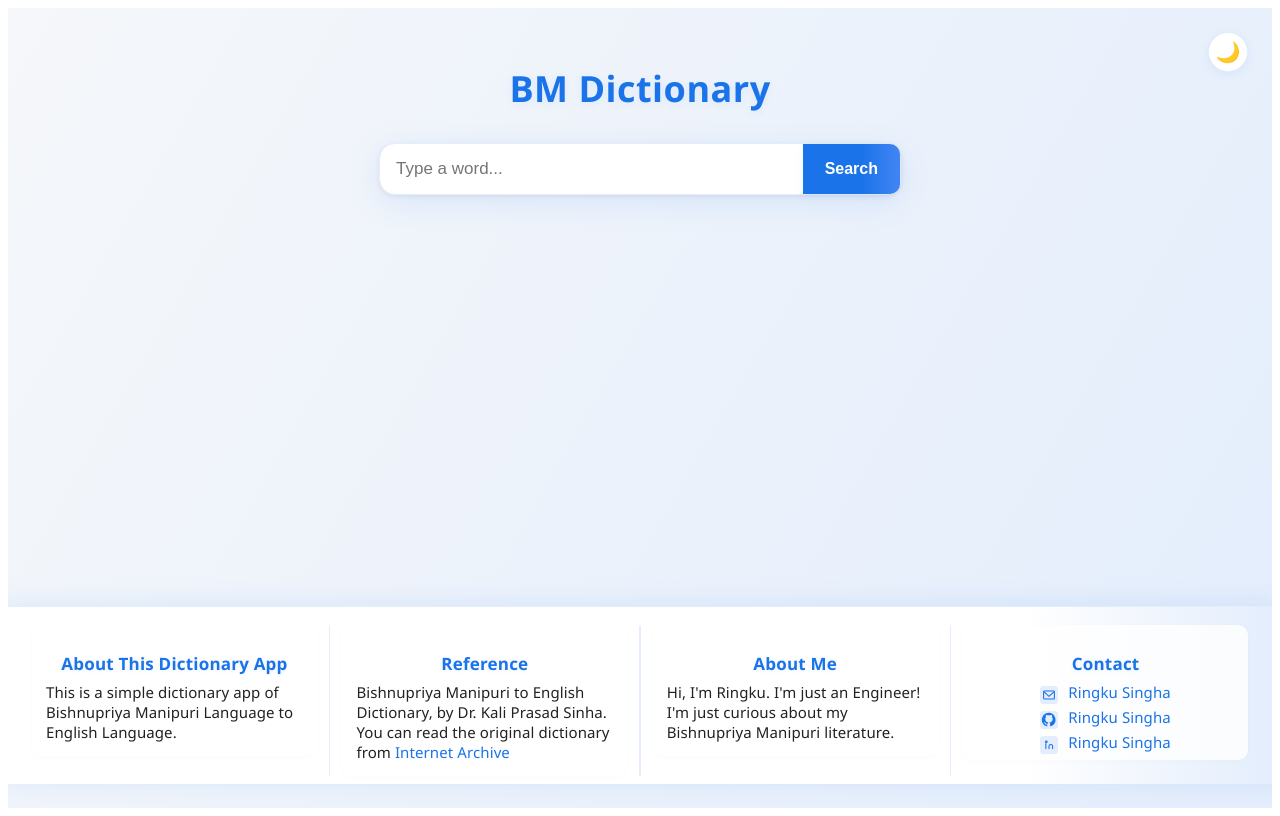
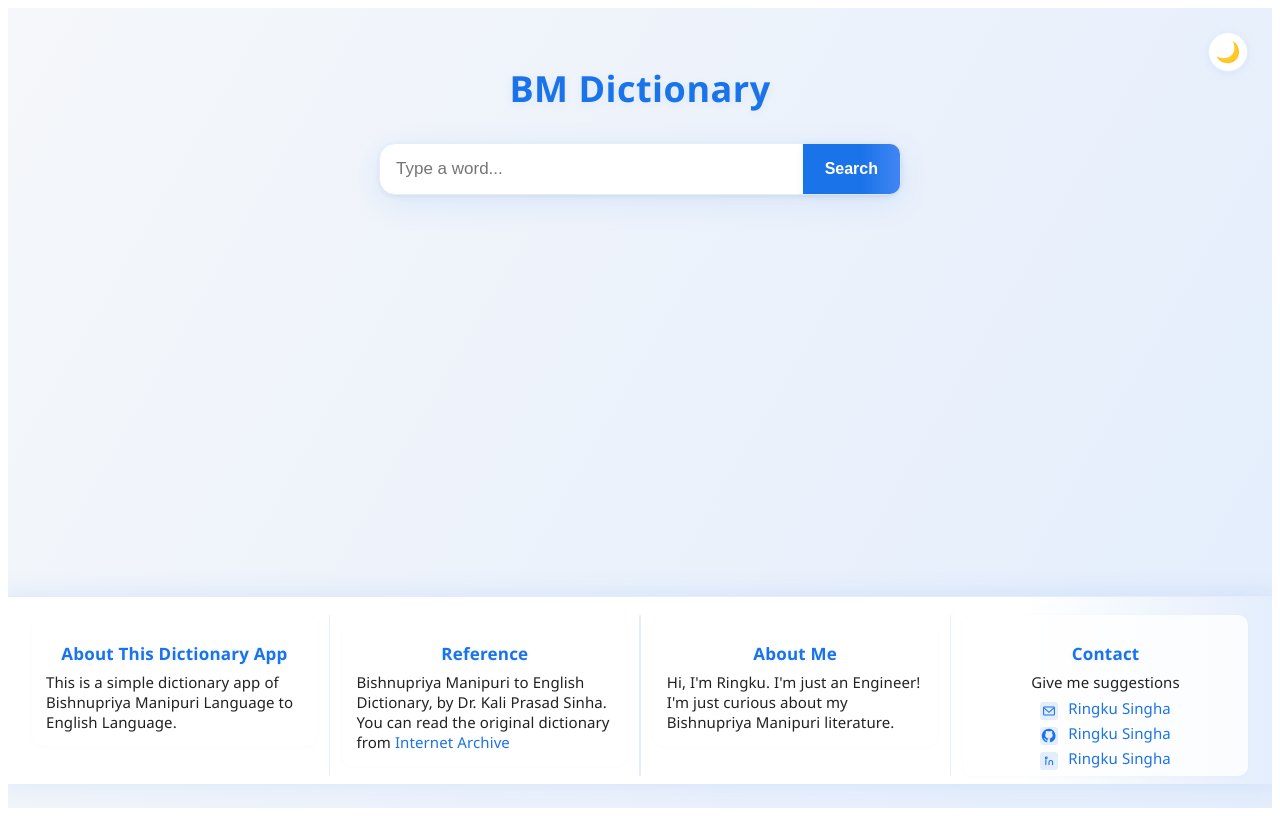
Before and after one commit to ringku1/Bishnupriya-Manipuri-Language-Dictionary, a React (Vite) app: page / in a window 1280 px wide. Built offline with nearby package versions, Linux system fonts and the light colour scheme.

Commit message:
contact footer fix

```diff
--- a/src/App.jsx
+++ b/src/App.jsx
@@ -101,6 +101,7 @@ function App() {
           <div className="footer-divider"></div>
           <div className="footer-section contact-info">
             <h3>Contact</h3>
+            <p>Give me suggestions</p>
             <ul>
               <li>
                 <span className="contact-icon" title="Email" aria-label="Email">
```
